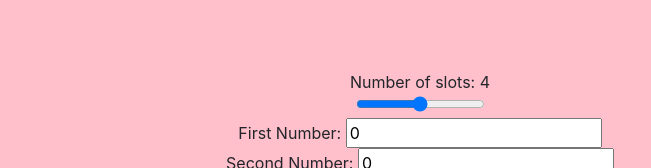
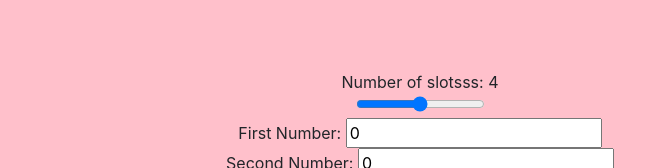
Before and after one commit to du201/24-points-game, a React (Create React App) app in the folder client/: page / in a window 1280 px wide. Both pictures are taken after a click on the button "Solve". Shown: the part 130-298 px from the top of the page, without its empty margins (0-651 px from the left). Built offline with nearby package versions, Linux system fonts and the light colour scheme; no server answers; the HTML template or start-up script is replaced by a standard one.

Commit message:
SettingMenuInit

```diff
--- a/client/src/components/GameSolver.jsx
+++ b/client/src/components/GameSolver.jsx
@@ -37,7 +37,7 @@ class GameSolver extends Component {
       <React.Fragment className="wrapper">
         <div className="solverInputSection">
           <div>
-            Number of slots: {this.state.numberNum}
+            Number of slotsss: {this.state.numberNum}
             <br></br>
             <input
               type="range"
```
